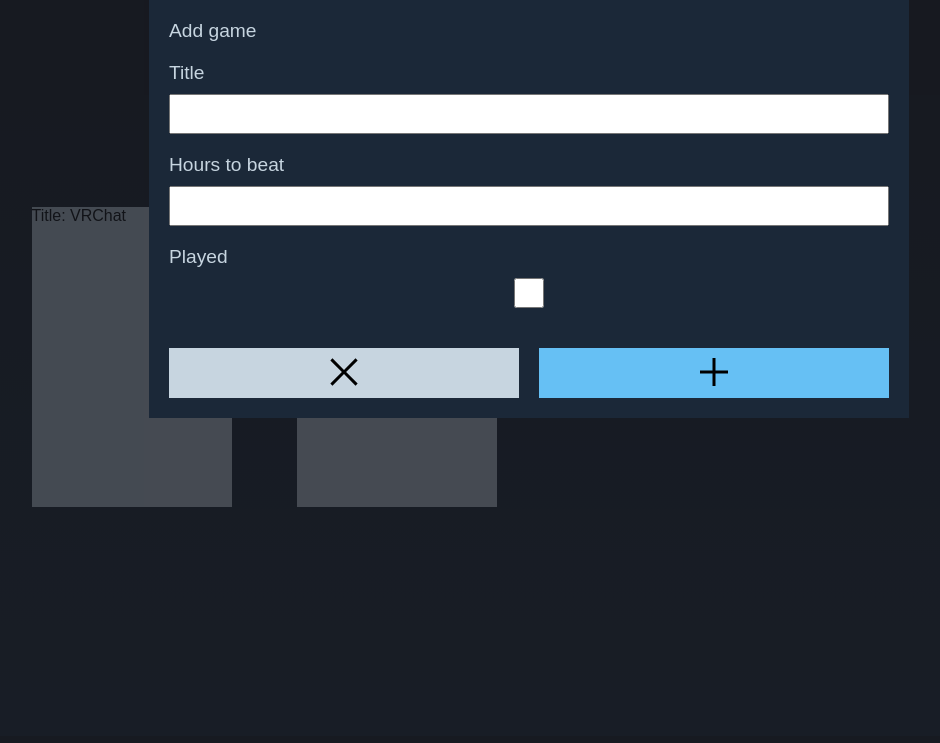
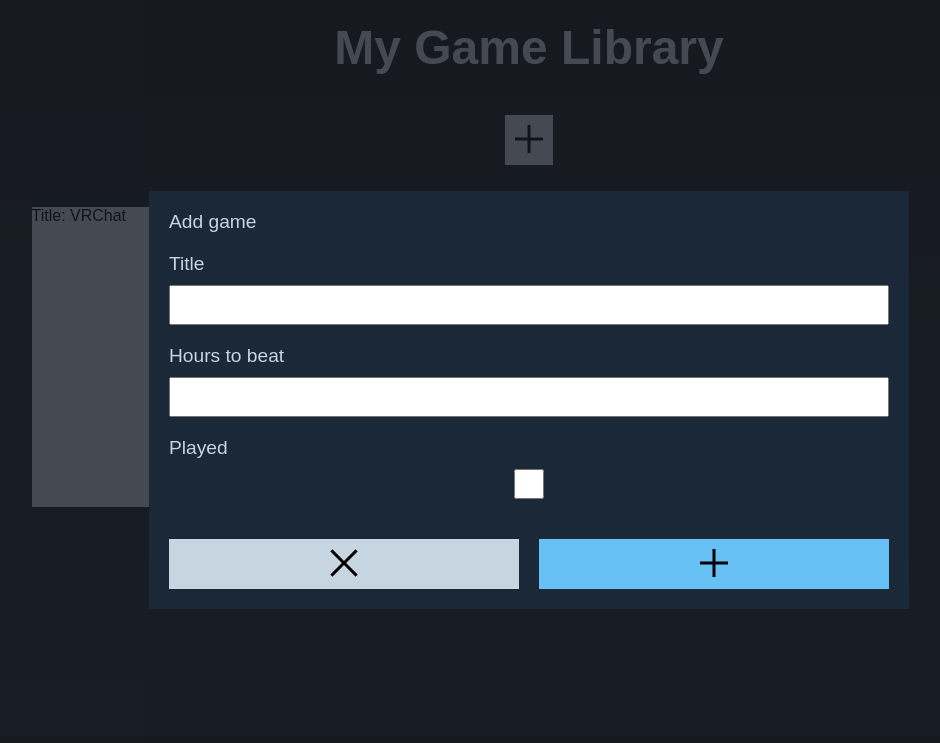
Before and after one commit to vanessapigwin/top-library, a plain HTML site: page index.html in a window 1280 px wide. Both pictures are taken after a click on the button 640 px from the left and 140 px from the top of the page. Shown: the top 743 px of the page, without its empty margins (111-1051 px from the left). Drawn offline with Linux system fonts and the light colour scheme.

Commit message:
modal reposition to mid

```diff
--- a/index.js
+++ b/index.js
@@ -17,12 +17,12 @@ function createCard(game) {
 }
 
 function getForm() {
-    modal.style.display = 'block';
+    modal.classList.toggle('visible');
 }
 
 function closeForm(e) {
     e.preventDefault();
-    modal.style.display = 'none';
+    modal.classList.toggle('visible');
 }
 
 myLibrary.forEach((game) => createCard(game));
--- a/style.css
+++ b/style.css
@@ -57,7 +57,6 @@
 }
 
 .my-modal {
-    display: none;
     position: fixed;
     z-index: 1;
     left: 0;
@@ -65,15 +64,29 @@
     width: 100%;
     height: 100%;
     overflow: auto;
+
+    pointer-events: none;
+    opacity: 0;
+    transition:
+        transform 0.3s ease-in-out,
+        opacity 0.3s ease-in-out;
+}
+
+.my-modal.visible {
+    pointer-events: auto;
+    opacity: 1;
 }
 
 .modal-content {
-    margin: auto;
+    position: absolute;
+    top: 50%;
+    left: 50%;
     padding: var(--default-pad);
     width: clamp(200px, 80%, 400px);
     display: flex;
     flex-direction: column;
     gap: var(--default-pad);
+    transform: translate(-50%, -50%);
 }
 
 button{
```
